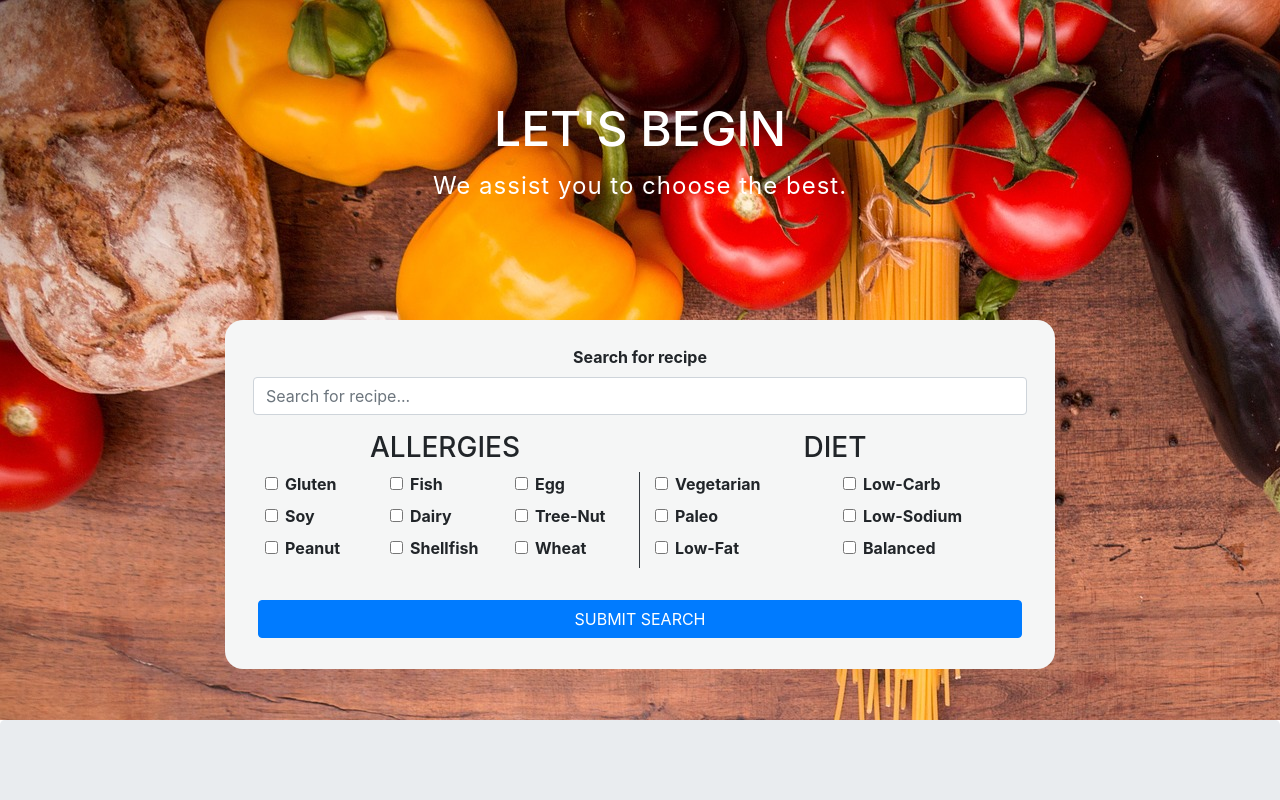
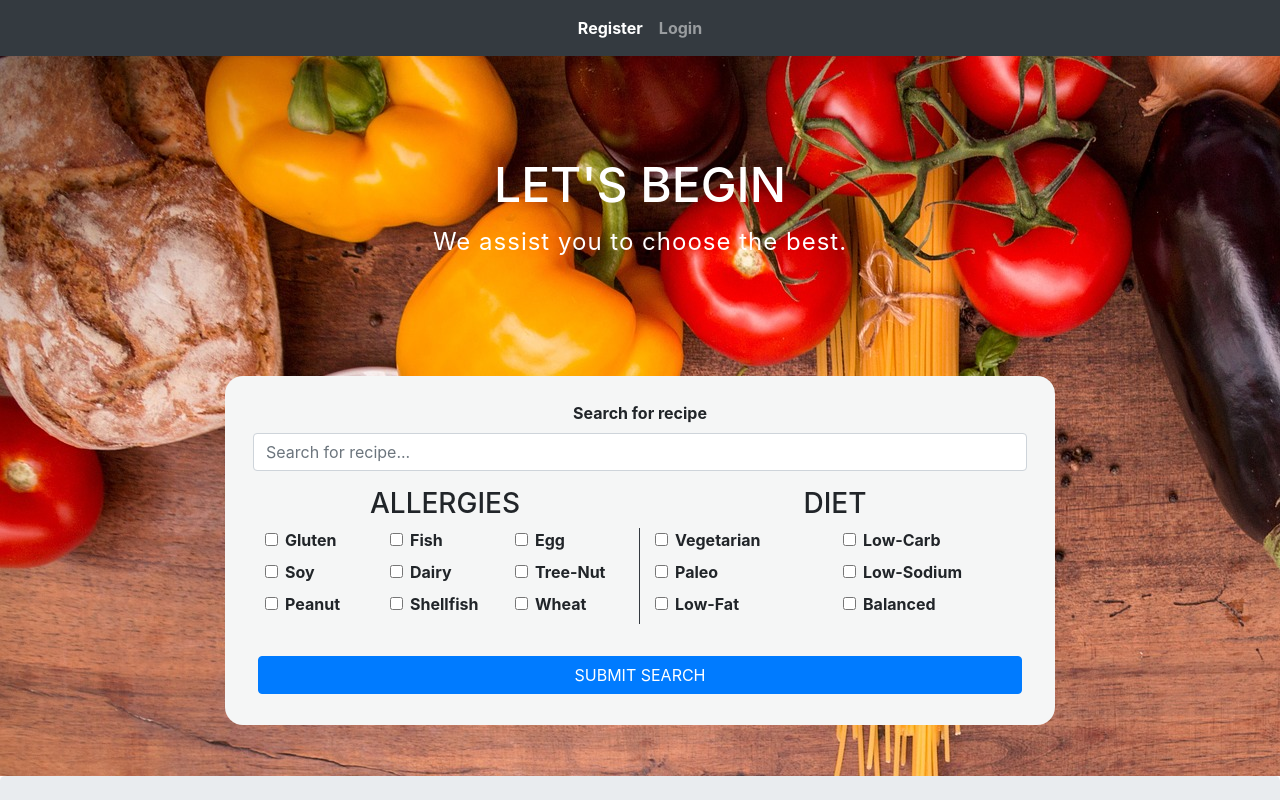
Before and after one commit to adamszabolcs/java-cookta-frontend, a React (Create React App) app: page / in a window 1280 px wide. Shown: the top 800 px of the page. Built offline with nearby package versions, Linux system fonts and the light colour scheme; no server answers.

Commit message:
login fields

```diff
--- a/src/components/Navbar.jsx
+++ b/src/components/Navbar.jsx
@@ -10,17 +10,24 @@ export class Navbar extends Component {
                     <span className="navbar-toggler-icon"></span>
                 </button>
 
+                {(!this.props.isLogin) ?
                     <div className="collapse navbar-collapse justify-content-md-center">
                         <ul className="navbar-nav">
                             <li className="nav-item active">
-                            <a className="nav-link" href="#">Centered nav only <span
+                                <a className="nav-link" href="#">Register<span
                                     className="sr-only">(current)</span></a>
                             </li>
                             <li className="nav-item">
-                            <a className="nav-link" href="#">Link</a>
+                                <a className="nav-link" href="#" onClick={() => this.props.showLoginField()}>Login</a>
                             </li>
                         </ul>
                     </div>
+                    :
+                    <div className="loginfield">
+                        <input type="text" name="username" placeholder="username"/>
+                        <input type="text" name="password" placeholder="password"/>
+                        <button type="submit" value="Login"/>
+                    </div>}
             </nav>
         )
     }
--- a/src/pages/Home.jsx
+++ b/src/pages/Home.jsx
@@ -4,6 +4,7 @@ import '../templatemo-style.css';
 import {SearchBar} from "../components/SearchBar";
 import {Recipes} from "../components/Recipes";
 import {Featured} from "../components/Featured";
+import {Navbar} from "../components/Navbar";
 
 
 const HEALTH_FILTER = ["Gluten", "Soy", "Peanut", "Fish", "Dairy", "Shellfish", "Egg", "Tree-Nut", "Wheat"];
@@ -17,6 +18,7 @@ class Home extends Component {
 
         this.handleSubmit = this.handleSubmit.bind(this);
         this.handleChange = this.handleChange.bind(this);
+        this.showLoginField = this.showLoginField.bind(this);
 
         this.state = {
             health: HEALTH_FILTER.reduce(
@@ -35,7 +37,8 @@ class Home extends Component {
             ),
             hits: [],
             isLoading: false,
-            searchprase: ""
+            searchprase: "",
+            isLogin: false
         };
     }
 
@@ -114,12 +117,21 @@ class Home extends Component {
         this.setState({searchprase: event.target.value});
     }
 
+    showLoginField() {
+        this.setState({isLogin:true})
+    }
+
 
     render() {
-        const {hits, isLoading, diet, health, searchprase} = this.state;
+        const {hits, isLoading, diet, health, searchprase, isLogin} = this.state;
 
         return (
             <div className="App">
+                <Navbar
+                    isLogin={isLogin}
+                    showLoginField={this.showLoginField}
+                />
+
                 <SearchBar
                     searchprase={searchprase}
                     onSubmit={this.handleSubmit}
```
Lines whose indentation alone changed are shown as unchanged.
